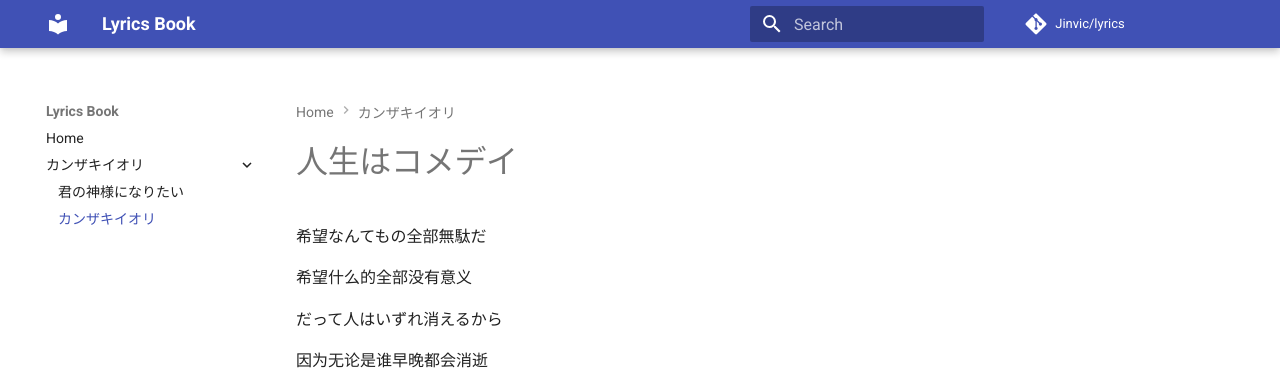
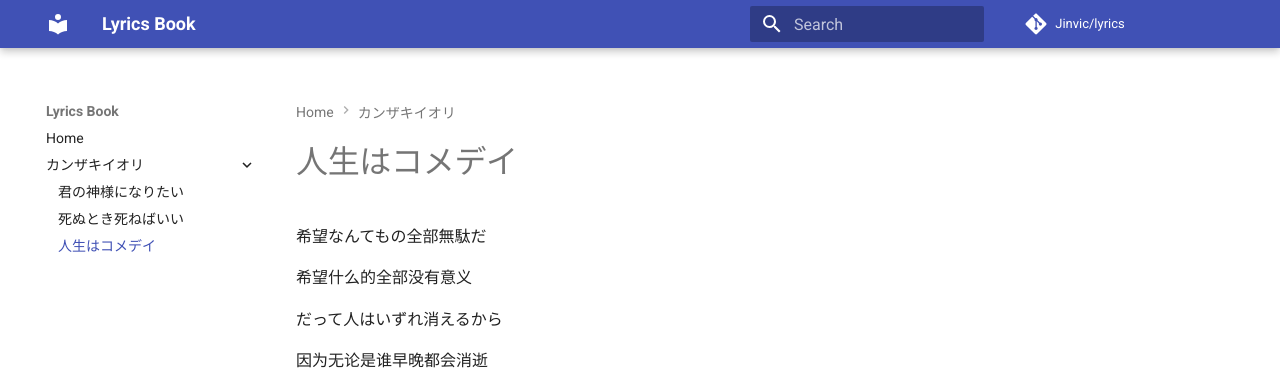
Before and after one commit to Jinvic/lyrics, an MkDocs documentation site: the page built from docs/カンザキイオリ/人生はコメデイ.md, in a window 1280 px wide. Shown: the top 392 px of the page. Built offline with MkDocs 1.6.1 and Material for MkDocs 9.7.7, drawn with Linux system fonts in a browser that asks for light colours; comment, search, counter and statistics services are not loaded.

Commit message:
fix: 目录修正

```diff
--- a/mkdocs.yml
+++ b/mkdocs.yml
@@ -24,7 +24,8 @@ nav:
   - Home: 'README.md'
   - カンザキイオリ:
     - 君の神様になりたい: 'カンザキイオリ/君の神様になりたい.md'
-    - カンザキイオリ: 'カンザキイオリ/人生はコメデイ.md'
+    - 死ぬとき死ねばいい: 'カンザキイオリ/死ぬとき死ねばいい.md'
+    - 人生はコメデイ: 'カンザキイオリ/人生はコメデイ.md'
 
 plugins:
   - search:
```
